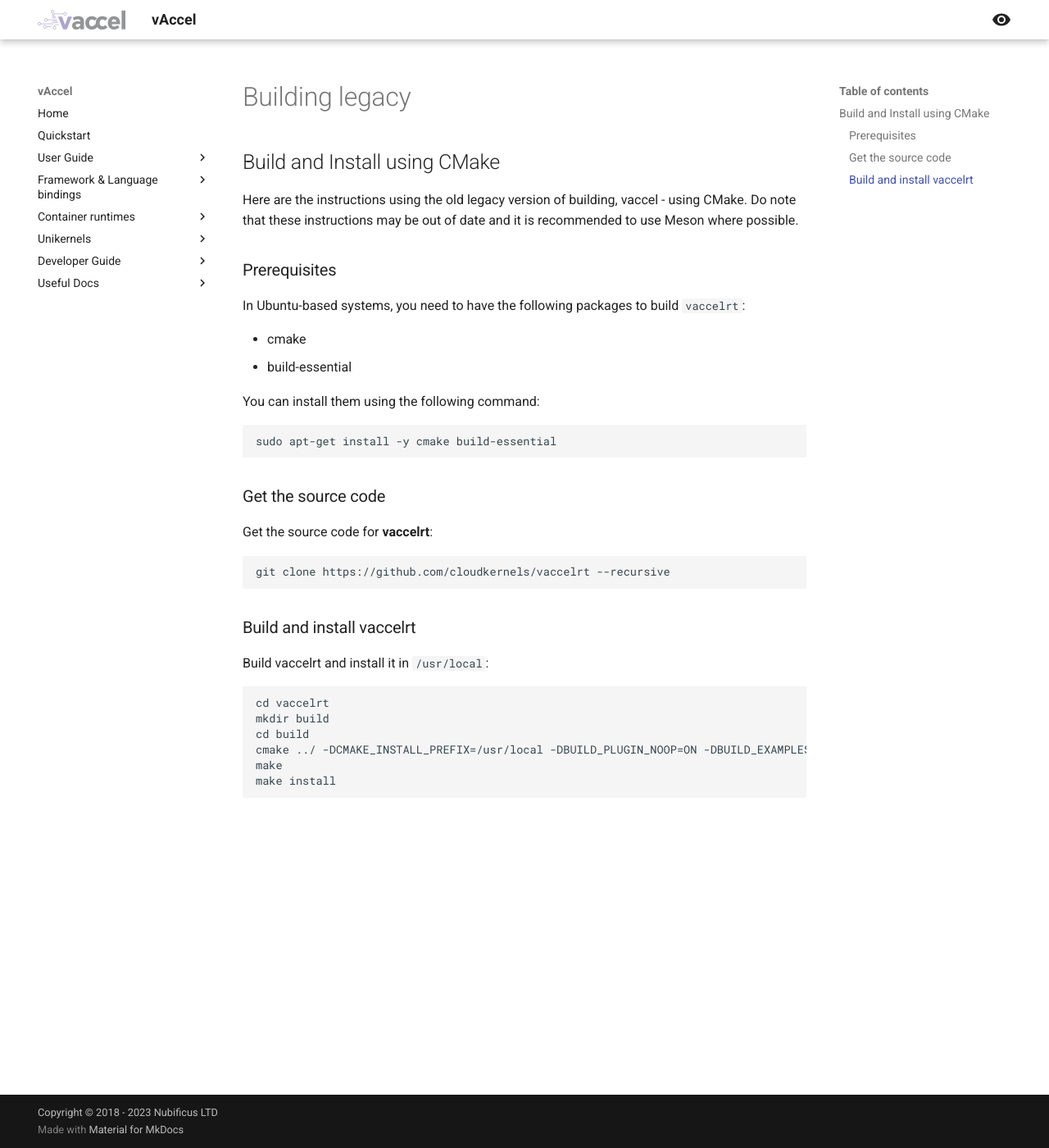
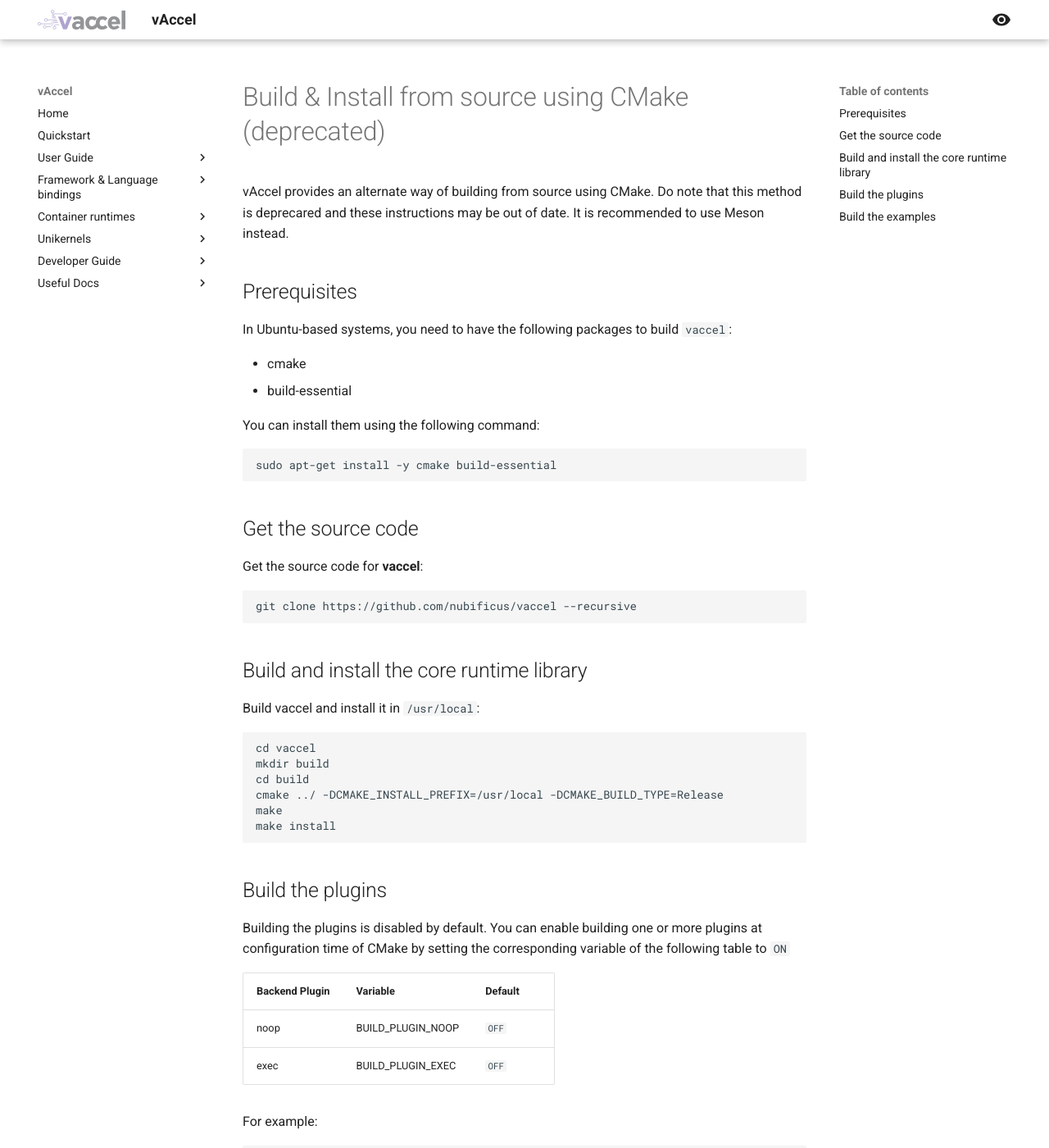
Before and after one commit to nubificus/vaccel-docs, an MkDocs documentation site: the page built from docs/user-guide/building-legacy.md, in a window 1280 px wide and 1400 px high. Shown: the whole window at 82% size. Built offline with MkDocs 1.6.1 and Material for MkDocs 9.7.7, drawn with Linux system fonts in a browser that asks for light colours; some of the changed text lies outside the part shown.

Commit message:
Minor improvements to legacy building instructions
Signed-off-by: Kostis Papazafeiropoulos <papazof@gmail.com>

````diff
--- a/docs/user-guide/building-legacy.md
+++ b/docs/user-guide/building-legacy.md
@@ -1,10 +1,10 @@
-## Build and Install using CMake
+# Build & Install from source using CMake (deprecated)
 
-Here are the instructions using the old legacy version of building, vaccel - using CMake. Do note that these instructions may be out of date and it is recommended to use Meson where possible.
+vAccel provides an alternate way of building from source using CMake. Do note that this method is deprecared and these instructions may be out of date. It is recommended to use Meson instead.
 
-### Prerequisites
+## Prerequisites
 
-In Ubuntu-based systems, you need to have the following packages to build `vaccelrt`:
+In Ubuntu-based systems, you need to have the following packages to build `vaccel`:
 
 - cmake
 - build-essential
@@ -15,24 +15,50 @@
 sudo apt-get install -y cmake build-essential
 ```
 
+## Get the source code
 
-### Get the source code
-
-Get the source code for **vaccelrt**:
+Get the source code for **vaccel**:
 
 ```bash
-git clone https://github.com/cloudkernels/vaccelrt --recursive
+git clone https://github.com/nubificus/vaccel --recursive
 ```
 
-### Build and install vaccelrt
+## Build and install the core runtime library
 
-Build vaccelrt and install it in `/usr/local`:
+Build vaccel and install it in `/usr/local`:
 
 ```bash
-cd vaccelrt
+cd vaccel
 mkdir build
 cd build
-cmake ../ -DCMAKE_INSTALL_PREFIX=/usr/local -DBUILD_PLUGIN_NOOP=ON -DBUILD_EXAMPLES=ON -DCMAKE_BUILD_TYPE=Release
+cmake ../ -DCMAKE_INSTALL_PREFIX=/usr/local -DCMAKE_BUILD_TYPE=Release
 make
 make install
 ```
+
+## Build the plugins
+
+Building the plugins is disabled by default. You can enable building one or
+more plugins at configuration time of CMake by setting the corresponding
+variable of the following table to `ON`
+
+Backend Plugin | Variable | Default
+-------------- | -------- | -------
+noop | BUILD\_PLUGIN\_NOOP | `OFF`
+exec | BUILD\_PLUGIN\_EXEC | `OFF`
+
+For example:
+
+```bash
+cmake -DBUILD_PLUGIN_NOOP=ON ..
+```
+
+will enable building the noop backend plugin.
+
+## Build the examples
+
+To build the examples included with vaccel you can use:
+```bash
+cmake -DBUILD_EXAMPLES=ON ..
+make
+```
````
Also changed, not shown: docs/user-guide/building.md (+1 -1 lines), docs/user-guide/index.md (+1 -1 lines).
